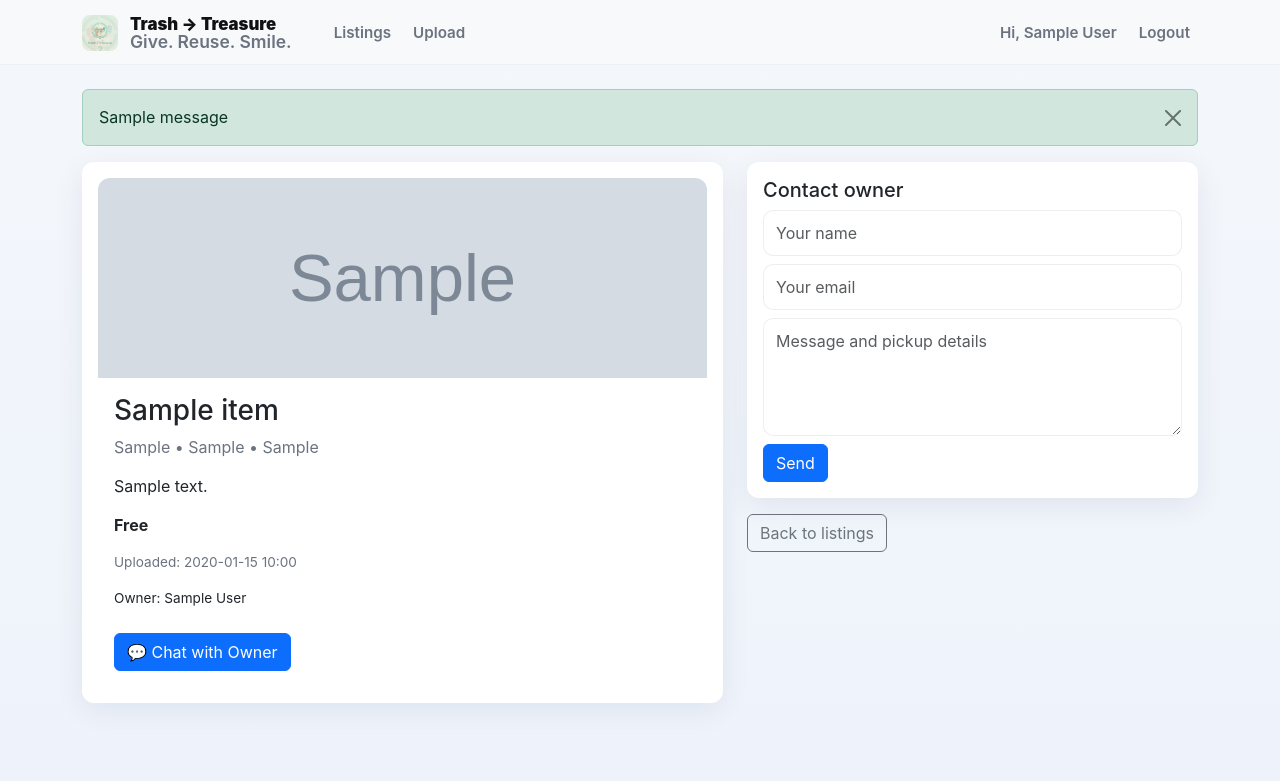
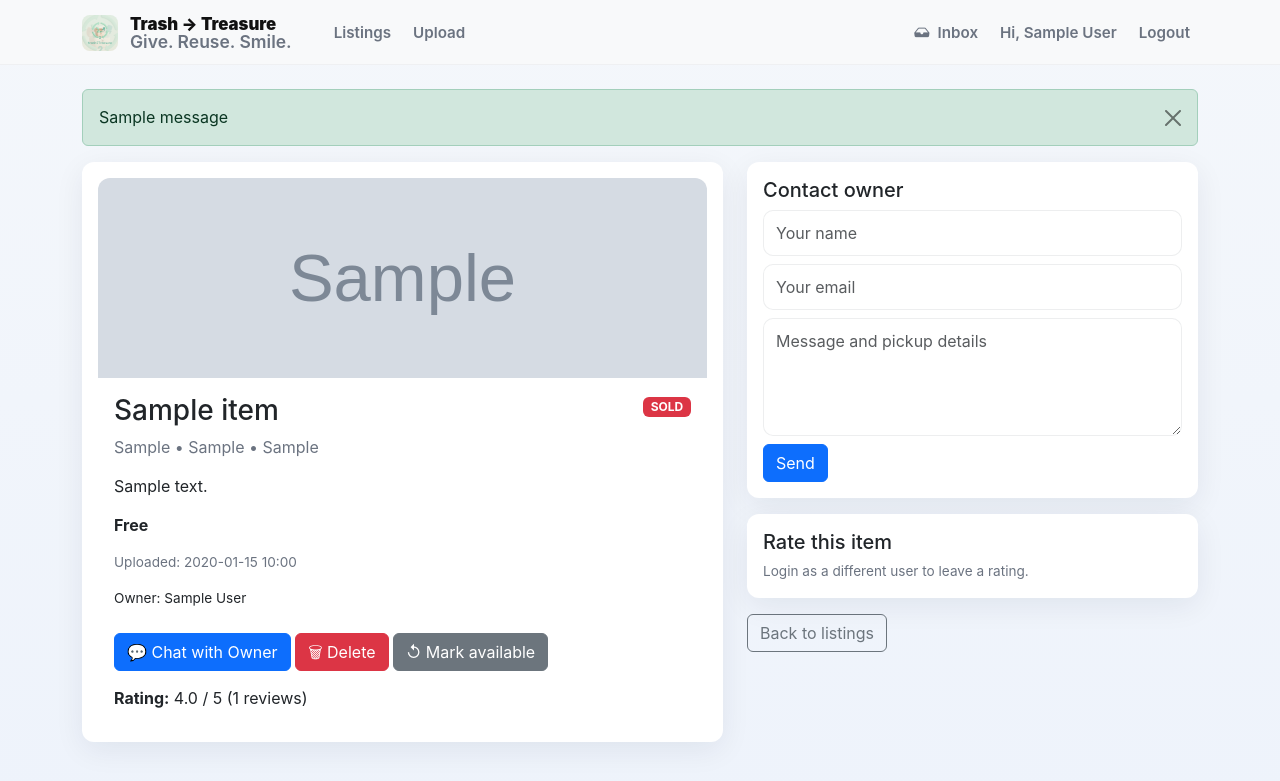
Before and after one commit to Vandanaa2308/Trash2treasure, a Flask app: page /item/1 in a window 1280 px wide. Shown: the top 781 px of the page. Run offline with Flask 3, Linux system fonts and the light colour scheme; a user stored in the database is signed in; tables that the repository leaves empty hold one stand-in row (values such as "Sample post"); grey boxes marked "Sample" are stand-in pictures; one stand-in notice (Sample message) is shown.

Commit message:
Added sold-out feature, inbox, conversations, and delete item

```diff
--- a/app.py
+++ b/app.py
@@ -20,8 +20,8 @@ db.init_app(app)
 login_manager.init_app(app)
 
 # now import local modules
-from models import User, Item, Message
-from forms import RegisterForm, LoginForm, ContactForm, UploadForm, ChatForm
+from models import User, Item, Message, Rating
+from forms import RegisterForm, LoginForm, ContactForm, UploadForm, ChatForm, RatingForm
 
 # user loader
 @login_manager.user_loader
@@ -31,7 +31,7 @@ def load_user(user_id):
 # index: show some items
 @app.route('/')
 def index():
-    items = Item.query.order_by(Item.created_at.desc()).limit(6).all()
+    items = Item.query.filter_by(visible=True, is_sold=False).order_by(Item.created_at.desc()).limit(6).all()
     return render_template('index.html', items=items)
 
 # listings
@@ -40,7 +40,7 @@ def listings():
     q = request.args.get('q', '')
     cat = request.args.get('category', '')
     free = request.args.get('free', '')
-    query = Item.query.filter_by(visible=True)
+    query = Item.query.filter_by(visible=True, is_sold=False)
     if q:
         query = query.filter(Item.title.ilike(f'%{q}%'))
     if cat:
@@ -50,17 +50,49 @@ def listings():
     items = query.order_by(Item.created_at.desc()).all()
     return render_template('listings.html', items=items, q=q, cat=cat, free=free)
 
-# item detail
+# item detail + rating handling
 @app.route('/item/<int:item_id>', methods=['GET', 'POST'])
 def item_detail(item_id):
     item = Item.query.get_or_404(item_id)
-    # contact form (optional)
-    form = ContactForm()
-    if form.validate_on_submit():
-        # In this simple app we do not email — just flash
+    # contact form
+    contact_form = ContactForm()
+    rating_form = RatingForm()
+    # handle contact
+    if contact_form.validate_on_submit() and 'send_contact' in request.form:
         flash('Message sent to owner (demo)', 'success')
         return redirect(url_for('item_detail', item_id=item_id))
-    return render_template('item.html', item=item, form=form)
+
+    # handle rating submission
+    if rating_form.validate_on_submit() and 'submit_rating' in request.form:
+        if not current_user.is_authenticated:
+            flash('Please login to submit rating', 'warning')
+            return redirect(url_for('login'))
+        # owner cannot rate own item
+        if current_user.id == item.user_id:
+            flash('You cannot rate your own item', 'warning')
+            return redirect(url_for('item_detail', item_id=item_id))
+
+        stars = rating_form.stars.data
+        review = rating_form.review.data or ''
+        existing = Rating.query.filter_by(item_id=item.id, user_id=current_user.id).first()
+        if existing:
+            existing.stars = stars
+            existing.review = review
+            existing.created_at = Rating.utcnow()
+            flash('Your rating was updated', 'success')
+        else:
+            r = Rating(item_id=item.id, user_id=current_user.id, stars=stars, review=review)
+            db.session.add(r)
+            flash('Thank you for your rating', 'success')
+        db.session.commit()
+        return redirect(url_for('item_detail', item_id=item_id))
+
+    # show average rating
+    avg = db.session.query(db.func.avg(Rating.stars)).filter(Rating.item_id == item.id).scalar()
+    count = Rating.query.filter_by(item_id=item.id).count()
+    avg = float(avg) if avg else None
+
+    return render_template('item.html', item=item, form=contact_form, rating_form=rating_form, avg_rating=avg, rating_count=count)
 
 # upload (must login)
 @app.route('/upload', methods=['GET', 'POST'])
@@ -144,7 +176,9 @@ def logout():
 @app.route('/profile')
 @login_required
 def profile():
-    return render_template('profile.html')
+    # show user's items and ratings
+    items = Item.query.filter_by(user_id=current_user.id).order_by(Item.created_at.desc()).all()
+    return render_template('profile.html', items=items)
 
 # chat route (send + display messages about a specific item)
 @app.route('/chat/<int:item_id>', methods=['GET', 'POST'])
@@ -180,6 +214,117 @@ def chat_with_owner(item_id):
 
     return render_template('chat.html', item=item, owner=owner, messages=conv, form=form)
 
+# DELETE item (owner only)
+@app.route('/delete_item/<int:item_id>', methods=['POST'])
+@login_required
+def delete_item(item_id):
+    item = Item.query.get_or_404(item_id)
+    if item.user_id != current_user.id:
+        flash("You are not allowed to delete this item.", "danger")
+        return redirect(url_for('item_detail', item_id=item_id))
+
+    # delete image file if exists
+    if item.image_filename:
+        image_path = os.path.join(app.config['UPLOAD_FOLDER'], item.image_filename)
+        if os.path.exists(image_path):
+            try:
+                os.remove(image_path)
+            except Exception:
+                pass
+
+    db.session.delete(item)
+    db.session.commit()
+    flash("Item deleted successfully!", "success")
+    return redirect(url_for('listings'))
+
+# Mark as sold / unmark
+@app.route('/mark_sold/<int:item_id>', methods=['POST'])
+@login_required
+def mark_sold(item_id):
+    item = Item.query.get_or_404(item_id)
+    if item.user_id != current_user.id:
+        flash("You cannot change this item.", "danger")
+        return redirect(url_for('item_detail', item_id=item_id))
+    item.is_sold = True
+    db.session.commit()
+    flash("Item marked as sold.", "success")
+    return redirect(url_for('item_detail', item_id=item_id))
+
+@app.route('/unmark_sold/<int:item_id>', methods=['POST'])
+@login_required
+def unmark_sold(item_id):
+    item = Item.query.get_or_404(item_id)
+    if item.user_id != current_user.id:
+        flash("You cannot change this item.", "danger")
+        return redirect(url_for('item_detail', item_id=item_id))
+    item.is_sold = False
+    db.session.commit()
+    flash("Item marked available.", "success")
+    return redirect(url_for('item_detail', item_id=item_id))
+
+# Inbox - show conversations for owner (grouped by item + sender)
+@app.route('/inbox')
+@login_required
+def inbox():
+    # find items owned by current user
+    my_items = Item.query.filter_by(user_id=current_user.id).all()
+    item_ids = [i.id for i in my_items]
+    conversations = []
+
+    if item_ids:
+        # get distinct pairs (item_id, sender_id) where sender != owner
+        rows = db.session.query(Message.item_id, Message.sender_id, db.func.max(Message.timestamp).label('last_time')) \
+                 .filter(Message.item_id.in_(item_ids)) \
+                 .group_by(Message.item_id, Message.sender_id) \
+                 .order_by(db.desc('last_time')).all()
+
+        for item_id, sender_id, last_time in rows:
+            if sender_id == current_user.id:
+                continue
+            item = Item.query.get(item_id)
+            sender = User.query.get(sender_id)
+            last_msg = Message.query.filter_by(item_id=item_id, sender_id=sender_id) \
+                         .order_by(Message.timestamp.desc()).first()
+            conversations.append({
+                'item': item,
+                'sender': sender,
+                'last_message': last_msg,
+                'last_time': last_time
+            })
+
+    return render_template('inbox.html', conversations=conversations)
+
+# Conversation view between owner and one other user for an item
+@app.route('/conversation/<int:item_id>/<int:other_id>', methods=['GET', 'POST'])
+@login_required
+def conversation(item_id, other_id):
+    item = Item.query.get_or_404(item_id)
+    # only owner or the other user can view
+    if current_user.id not in (item.user_id, other_id):
+        flash("Not authorized", "danger")
+        return redirect(url_for('index'))
+
+    # sending message from current_user to other participant
+    if request.method == 'POST':
+        text = request.form.get('message', '').strip()
+        if text:
+            recipient_id = other_id if current_user.id == item.user_id else item.user_id
+            msg = Message(item_id=item.id, sender_id=current_user.id, recipient_id=recipient_id, content=text)
+            db.session.add(msg)
+            db.session.commit()
+            return redirect(url_for('conversation', item_id=item_id, other_id=other_id))
+
+    # load all messages between these two users for this item
+    messages = Message.query.filter(
+        Message.item_id == item_id
+    ).filter(
+        ((Message.sender_id == current_user.id) & (Message.recipient_id == other_id)) |
+        ((Message.sender_id == other_id) & (Message.recipient_id == current_user.id))
+    ).order_by(Message.timestamp.asc()).all()
+
+    other_user = User.query.get_or_404(other_id)
+    return render_template('conversation.html', item=item, other_user=other_user, messages=messages)
+
 # admin & dashboard placeholders
 @app.route('/dashboard')
 def dashboard():
--- a/forms.py
+++ b/forms.py
@@ -1,7 +1,7 @@
 # forms.py
 from flask_wtf import FlaskForm
-from wtforms import StringField, PasswordField, TextAreaField, SubmitField, BooleanField, FloatField
-from wtforms.validators import DataRequired, Email, Length, Optional
+from wtforms import StringField, PasswordField, TextAreaField, SubmitField, BooleanField, FloatField, IntegerField
+from wtforms.validators import DataRequired, Email, Length, Optional, NumberRange
 
 class RegisterForm(FlaskForm):
     name = StringField('Name', validators=[DataRequired(), Length(max=120)])
@@ -34,3 +34,8 @@ class UploadForm(FlaskForm):
 class ChatForm(FlaskForm):
     message = StringField('Message', validators=[DataRequired(), Length(max=1000)])
     submit = SubmitField('Send')
+
+class RatingForm(FlaskForm):
+    stars = IntegerField('Stars', validators=[DataRequired(), NumberRange(min=1, max=5)])
+    review = TextAreaField('Review', validators=[Optional(), Length(max=1000)])
+    submit = SubmitField('Rate')
--- a/templates/base.html
+++ b/templates/base.html
@@ -18,13 +18,19 @@
            <small style="color:var(--muted);font-weight:600">Give. Reuse. Smile.</small>
           </div>
        </a>
-        <div class="collapse navbar-collapse">
+
+       <button class="navbar-toggler" type="button" data-bs-toggle="collapse" data-bs-target="#mainNav" aria-controls="mainNav" aria-expanded="false" aria-label="Toggle navigation">
+         <span class="navbar-toggler-icon"></span>
+       </button>
+
+        <div class="collapse navbar-collapse" id="mainNav">
           <ul class="navbar-nav me-auto">
             <li class="nav-item"><a class="nav-link" href="{{ url_for('listings') }}">Listings</a></li>
             <li class="nav-item"><a class="nav-link" href="{{ url_for('upload') }}">Upload</a></li>
           </ul>
           <ul class="navbar-nav">
             {% if current_user.is_authenticated %}
+              <li class="nav-item"><a class="nav-link" href="{{ url_for('inbox') }}"><i class="bi bi-inbox-fill"></i> Inbox</a></li>
               <li class="nav-item"><a class="nav-link" href="{{ url_for('profile') }}">Hi, {{ current_user.name }}</a></li>
               <li class="nav-item"><a class="nav-link" href="{{ url_for('logout') }}">Logout</a></li>
             {% else %}
--- a/templates/item.html
+++ b/templates/item.html
@@ -7,14 +7,51 @@
         <img src="{{ url_for('uploaded_file', filename=item.image_filename) }}" class="card-img-top" style="max-height:420px; object-fit:cover;">
       {% endif %}
       <div class="card-body">
-        <h3>{{ item.title }}</h3>
-        <p class="text-muted">{{ item.category }} • {{ item.location or 'No location' }} • {{ item.quantity or 'N/A' }}</p>
+        <div class="d-flex justify-content-between align-items-start">
+          <div>
+            <h3>{{ item.title }}</h3>
+            <p class="text-muted">{{ item.category }} • {{ item.location or 'No location' }} • {{ item.quantity or 'N/A' }}</p>
+          </div>
+          <div>
+            {% if item.is_sold %}
+              <span class="badge bg-danger">SOLD</span>
+            {% endif %}
+          </div>
+        </div>
+
         <p>{{ item.description }}</p>
         <p><strong>{{ 'Free' if item.is_free else ('Price: ₹' ~ (item.price | round(2))) }}</strong></p>
         <p class="small text-muted">Uploaded: {{ item.created_at.strftime('%Y-%m-%d %H:%M') }}</p>
         <p class="small">Owner: {{ item.user.name if item.user else 'Unknown' }}</p>
 
         <a href="{{ url_for('chat_with_owner', item_id=item.id) }}" class="btn btn-primary mt-2">💬 Chat with Owner</a>
+
+        {% if current_user.is_authenticated and current_user.id == item.user_id %}
+          <!-- Owner actions -->
+          <form action="{{ url_for('delete_item', item_id=item.id) }}" method="POST" onsubmit="return confirm('Delete this item?');" style="display:inline-block;">
+            <button class="btn btn-danger mt-2">🗑 Delete</button>
+          </form>
+
+          {% if not item.is_sold %}
+          <form action="{{ url_for('mark_sold', item_id=item.id) }}" method="POST" style="display:inline-block;">
+            <button class="btn btn-warning mt-2">✔ Mark as Sold</button>
+          </form>
+          {% else %}
+          <form action="{{ url_for('unmark_sold', item_id=item.id) }}" method="POST" style="display:inline-block;">
+            <button class="btn btn-secondary mt-2">↺ Mark available</button>
+          </form>
+          {% endif %}
+        {% endif %}
+
+        <!-- Ratings display -->
+        <div class="mt-3">
+          {% if avg_rating %}
+            <strong>Rating:</strong> {{ '%.1f'|format(avg_rating) }} / 5 ({{ rating_count }} reviews)
+          {% else %}
+            <strong>No ratings yet</strong>
+          {% endif %}
+        </div>
+
       </div>
     </div>
   </div>
@@ -27,9 +64,30 @@
         <div class="mb-2">{{ form.name(class="form-control", placeholder="Your name") }}</div>
         <div class="mb-2">{{ form.email(class="form-control", placeholder="Your email") }}</div>
         <div class="mb-2">{{ form.message(class="form-control", rows=4, placeholder="Message and pickup details") }}</div>
-        <div>{{ form.submit(class="btn btn-primary") }}</div>
+        <div><button name="send_contact" class="btn btn-primary">Send</button></div>
       </form>
     </div>
+
+    <div class="card p-3 mt-3">
+      <h5>Rate this item</h5>
+      {% if current_user.is_authenticated and current_user.id != item.user_id %}
+        <form method="post">
+          {{ rating_form.hidden_tag() }}
+          <div class="mb-2">
+            {{ rating_form.stars.label(class="form-label") }}
+            {{ rating_form.stars(class="form-control", min="1", max="5") }}
+            <div class="form-text">Enter 1 to 5 (1 = poor, 5 = excellent)</div>
+          </div>
+          <div class="mb-2">{{ rating_form.review(class="form-control", rows=3, placeholder="Optional review") }}</div>
+          <div>
+            <button name="submit_rating" class="btn btn-primary">Submit rating</button>
+          </div>
+        </form>
+      {% else %}
+        <div class="text-muted small">Login as a different user to leave a rating.</div>
+      {% endif %}
+    </div>
+
     <div class="mt-3">
       <a href="{{ url_for('listings') }}" class="btn btn-outline-secondary">Back to listings</a>
     </div>
```
Also changed, not shown: models.py (+20 -0 lines), templates/conversation.html (added, +27 -0 lines), templates/inbox.html (added, +24 -0 lines).
